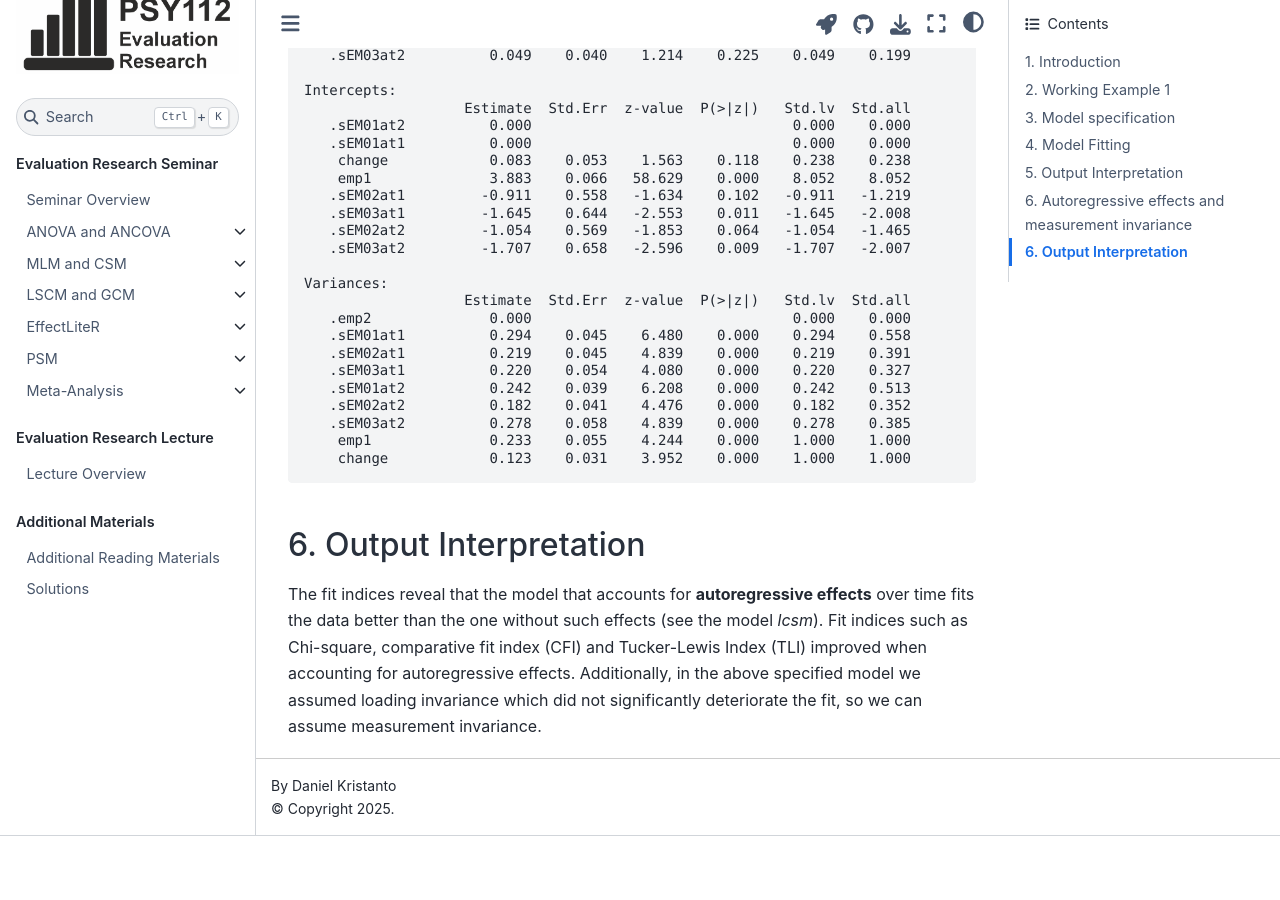
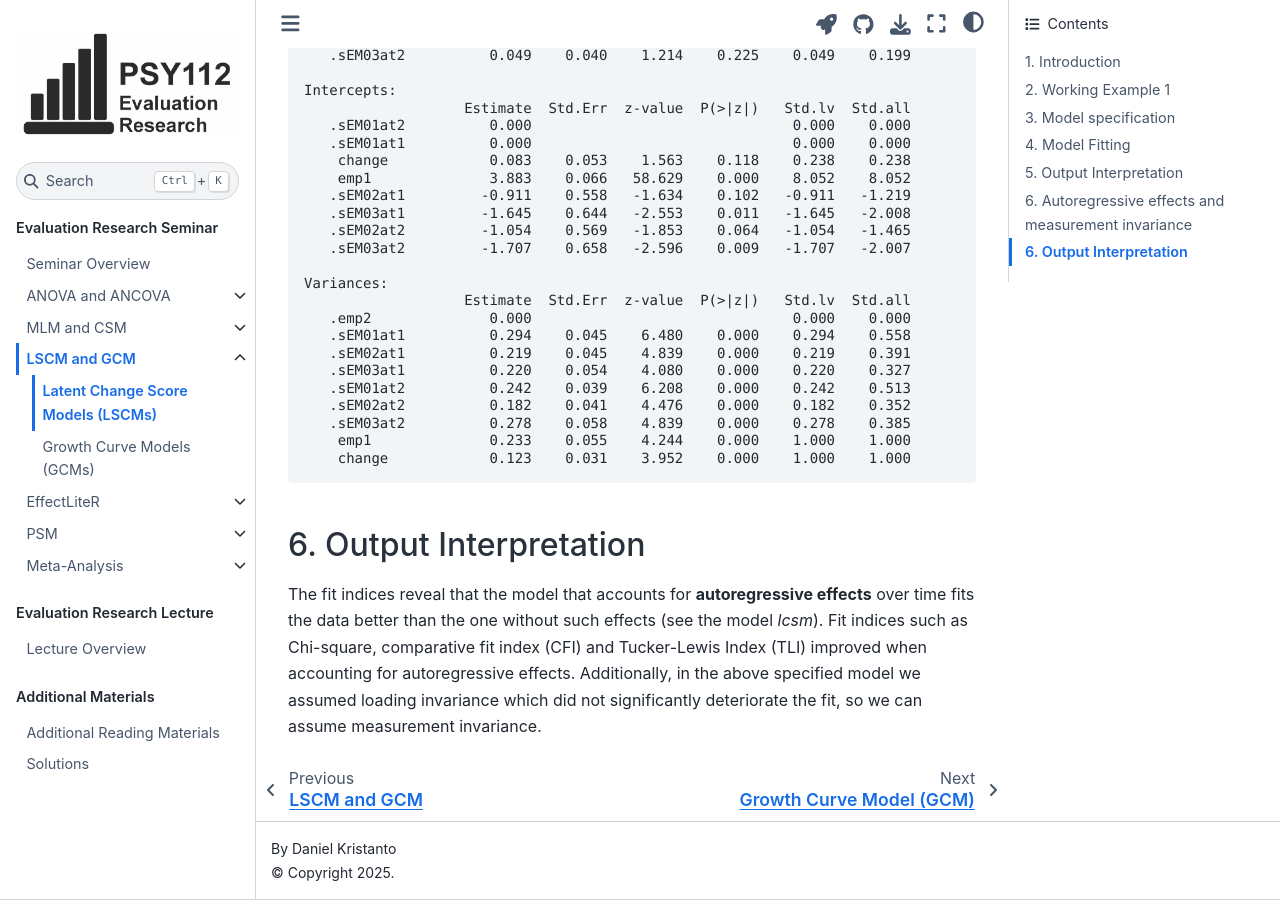
Before and after one commit to kristantodan12/psy112-ER, a Jupyter Book: the page built from book/Seminar/LSCM_and_GCM/1_Latent_change_score_models.ipynb, in a window 1280 px wide and 900 px high, scrolled down 9543 px. Built offline with Jupyter Book 1.0.4 settings and Sphinx 7.4.7 and the Sphinx Book theme 1.1.4, drawn with Linux system fonts in a browser that asks for light colours; pages that are not in the unit, such as notebooks, are missing from menus; before the commit the page ends 10379 px from its top, so only the background shows below that; some of the changed lines change nothing that is shown.

Commit message:
Update config  to check one file

```diff
--- a/_config.yml
+++ b/_config.yml
@@ -8,7 +8,7 @@ copyright: 2025
 # Do not execute notebooks
 execute:
   execute_notebooks: "auto"
-  #exclude_patterns: ["*.ipynb"]
+  exclude_patterns: ["book/Seminar/LSCM_and_GCM/1_Latent_change_score_models.ipynb"]
 
 # Define the name of the latex output file for PDF builds
 latex:
--- a/_toc.yml
+++ b/_toc.yml
@@ -37,8 +37,8 @@ parts:
     - file: book/Seminar/LSCM_and_GCM/0_Introduction
       title: LSCM and GCM
       sections:
-        #- file: book/Seminar/LSCM_and_GCM/1_Latent_change_score_models
-        #  title: Latent Change Score Models (LSCMs)
+        - file: book/Seminar/LSCM_and_GCM/1_Latent_change_score_models
+          title: Latent Change Score Models (LSCMs)
         - file: book/Seminar/LSCM_and_GCM/2_Multi-method_latent_change_score_models
           title: Multi-Method/group/trait Latent Change Score Models (GCMs)
         - file: book/Seminar/LSCM_and_GCM/3_Growth_curve_models
```
Also changed, not shown: book/Seminar/LSCM_and_GCM/1_Latent_change_score_models.ipynb.
